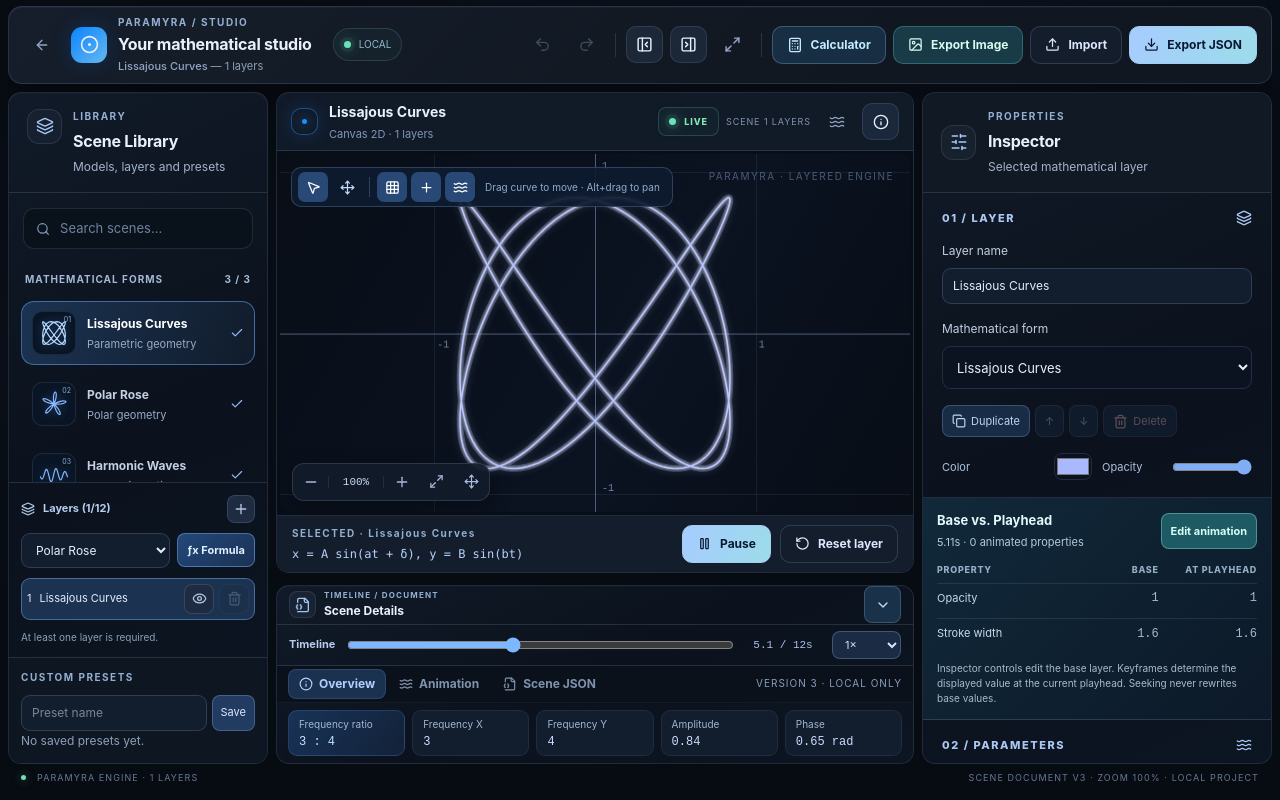
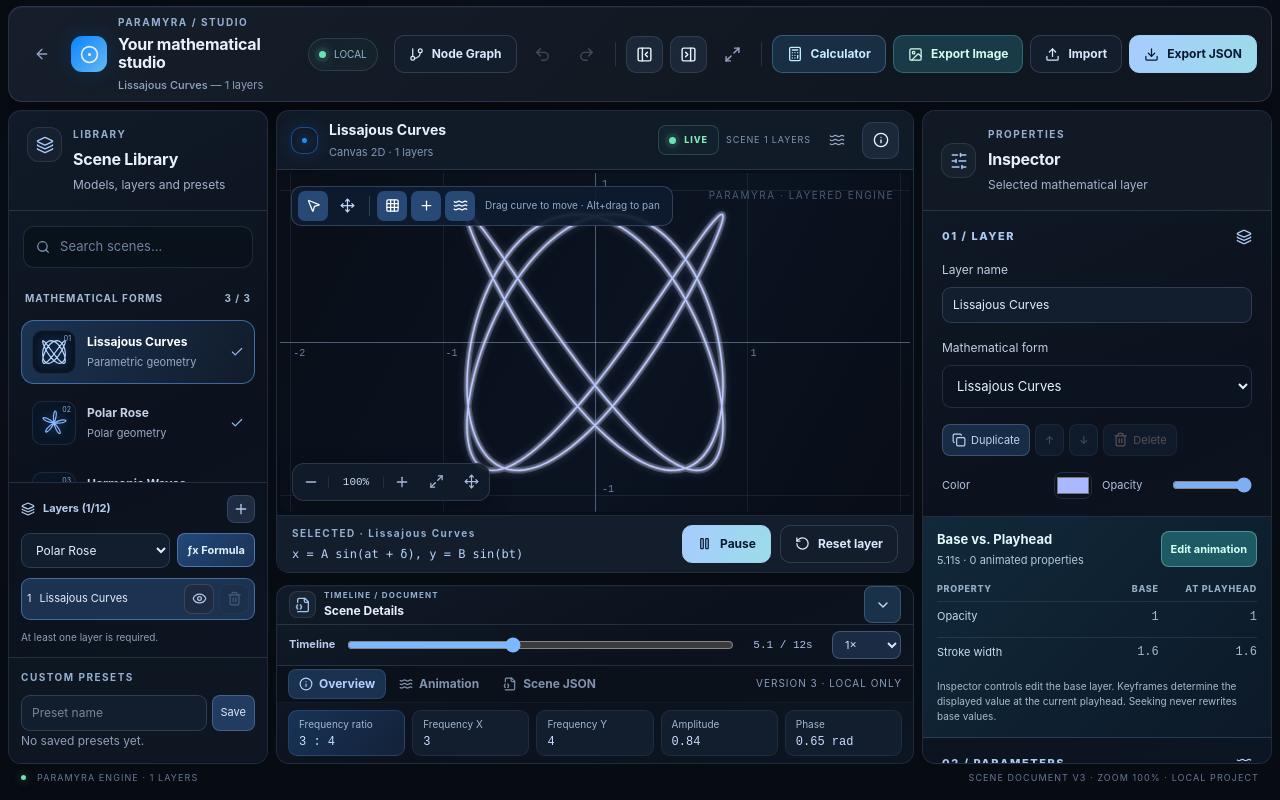
Before and after one commit to GendByteMaster/Paramyra, a Next.js app: page /studio in a window 1280 px wide. Built offline with nearby package versions, Linux system fonts and the light colour scheme.

Commit message:
feat(graph): add Node Graph mode entry to Studio workspace toolbar

```diff
--- a/src/components/studio-v07.tsx
+++ b/src/components/studio-v07.tsx
@@ -2,7 +2,7 @@
 
 import { useEffect, useRef, useState, useSyncExternalStore, type ChangeEvent, type CSSProperties } from "react";
 import Link from "next/link";
-import { ArrowLeft, Calculator, Image as ImageIcon, Check, ChevronDown, ChevronUp, CircleDot, Copy, Download, Eye, EyeOff, FileJson2, Grid3X3, Info, Layers3, Maximize2, Minimize2, Minus, Move, MousePointer2, PanelLeftClose, PanelLeftOpen, PanelRightClose, PanelRightOpen, Pause, Play, Plus, Redo2, RotateCcw, Search, SlidersHorizontal, Trash2, Undo2, Upload, Waves } from "lucide-react";
+import { ArrowLeft, Calculator, Image as ImageIcon, Check, ChevronDown, ChevronUp, CircleDot, Copy, Download, Eye, EyeOff, FileJson2, GitBranch, Grid3X3, Info, Layers3, Maximize2, Minimize2, Minus, Move, MousePointer2, PanelLeftClose, PanelLeftOpen, PanelRightClose, PanelRightOpen, Pause, Play, Plus, Redo2, RotateCcw, Search, SlidersHorizontal, Trash2, Undo2, Upload, Waves } from "lucide-react";
 import { SceneCanvas } from "./scene-canvas";
 import { SceneGlyph } from "./scene-glyph";
 import { FormulaEditor } from "./formula-editor";
@@ -310,6 +310,7 @@ function StudioWorkspace({initialKind,mode="studio"}:{initialKind?:SceneKind;mod
         <span className="pm-local-label"><span className="live-indicator"/> LOCAL</span>
       </div>
       <div className="pm-project-actions">
+        <Link className="pm-action pm-action-quiet" href="/studio/graph" aria-label="Open Node Graph Workspace"><GitBranch size={15}/> Node Graph</Link>
         <button type="button" className="pm-icon-btn" aria-label="Undo" disabled={!history.past.length} onClick={undo}><Undo2 size={17}/></button>
         <button type="button" className="pm-icon-btn" aria-label="Redo" disabled={!history.future.length} onClick={redo}><Redo2 size={17}/></button>
         <span className="pm-toolbar-rule"/>
```
